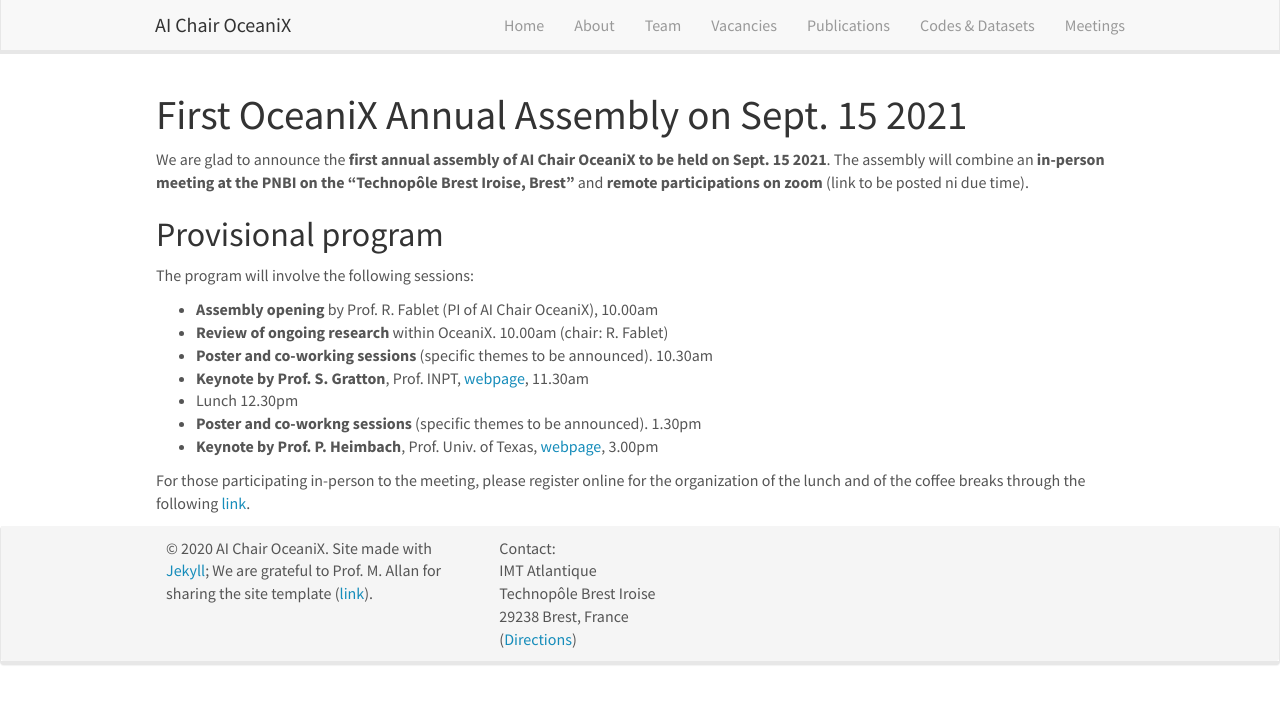
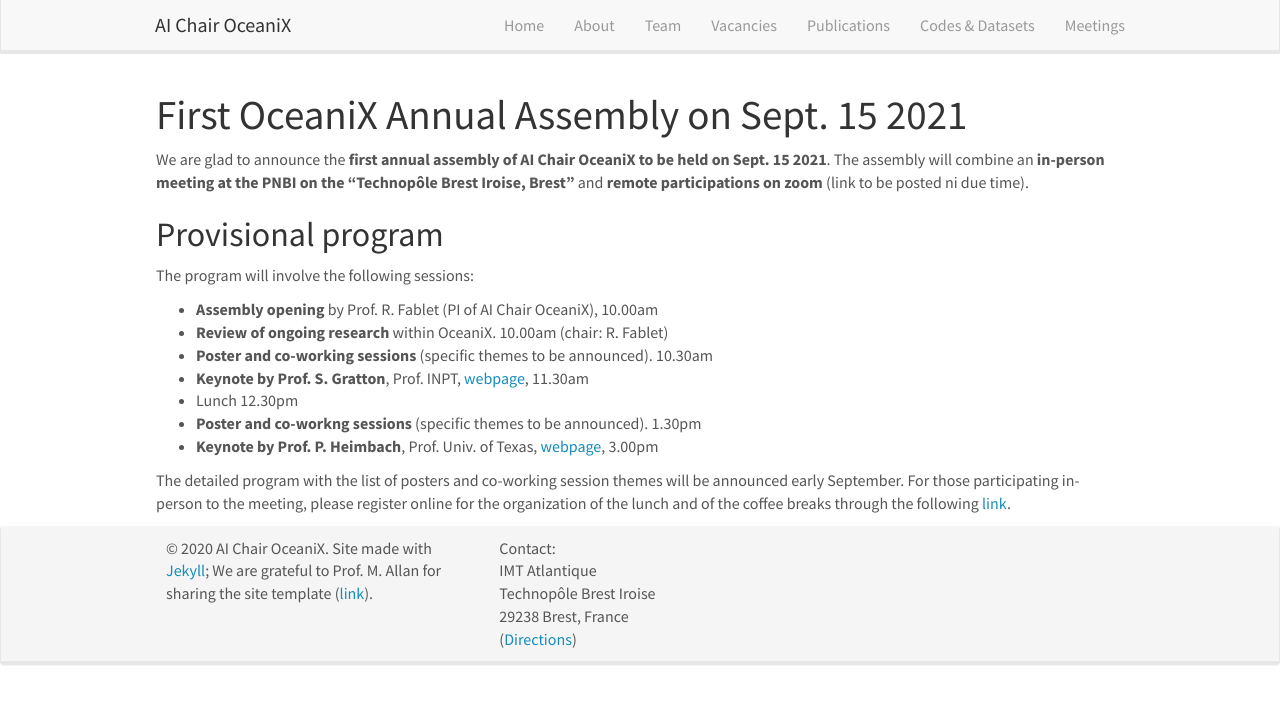
Before and after one commit to CIA-Oceanix/CIA-Oceanix.github.io, a Jekyll site: the page built from _pages/assembly.md, in a window 1280 px wide. Shown: the top 704 px of the page. Built offline with Jekyll 4.4.1, drawn with Linux system fonts in a browser that asks for light colours; nearby versions of some CDN libraries.

Commit message:
Update assembly.md

```diff
--- a/_pages/assembly.md
+++ b/_pages/assembly.md
@@ -21,4 +21,5 @@ The program will involve the following sessions:
 - **Poster and co-workng sessions** (specific themes to be announced). 1.30pm
 - **Keynote by Prof. P. Heimbach**, Prof. Univ. of Texas, [webpage](https://www.jsg.utexas.edu/researcher/patrick_heimbach/), 3.00pm
 
+The detailed program with the list of posters and co-working session themes will be announced early September.
 For those participating in-person to the meeting, please register online for the organization of the lunch and of the coffee breaks through the following [link](https://forms.gle/FfoSbN4KAejGfVY66).
```
